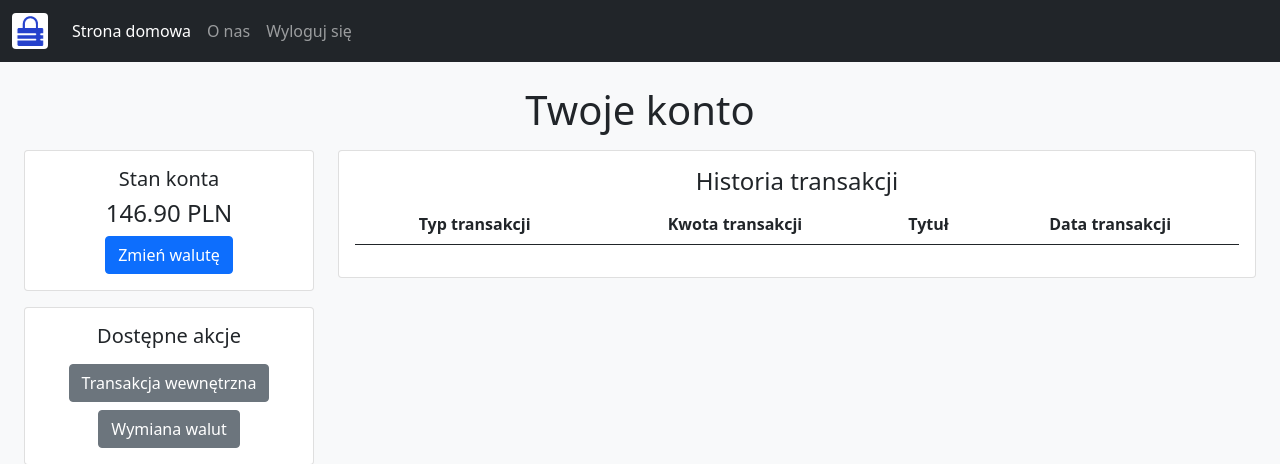
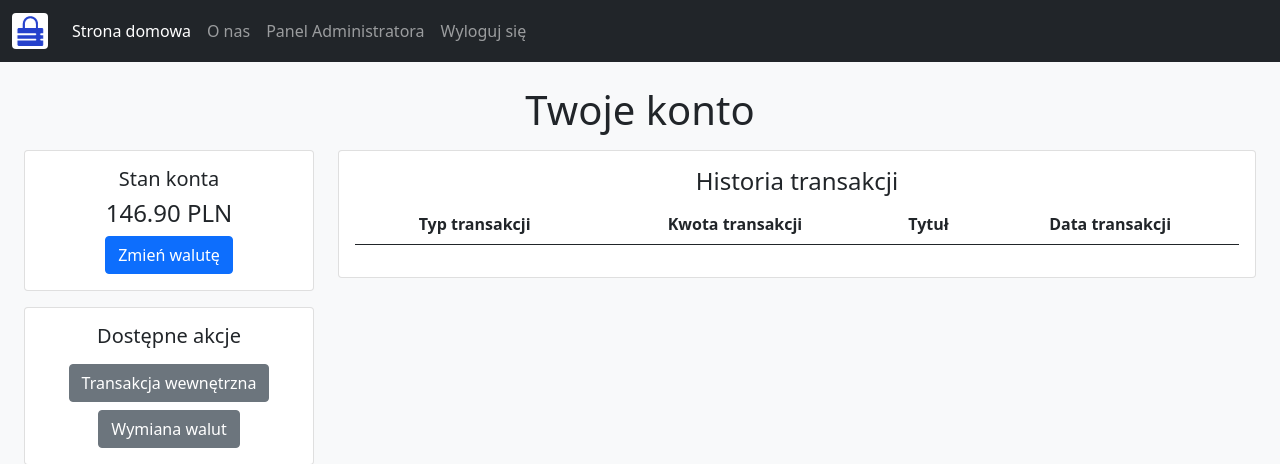
Before and after one commit to WSokoll/SQL-Injection-Demo, a Flask app: page /account/1/pln in a window 1280 px wide. Shown: the top 464 px of the page. Run offline with Flask 2, Linux system fonts and the light colour scheme; a user stored in the database is signed in; data comes from the database, SQL or seed files in the repository; data that the repository does not hold is empty.

Commit message:
admin panel link in navbar

```diff
--- a/templates/base.html
+++ b/templates/base.html
@@ -41,6 +41,9 @@
                             </li>
                             <li class="nav-item">
                                 <a class="nav-link" href="#">O nas</a>
+                            </li>
+                            <li class="nav-item">
+                                <a class="nav-link" href="{{ url_for('admin.index') }}">Panel Administratora</a>
                             </li>
                             {% if current_user.is_authenticated %}
                             <li class="nav-item">
```
